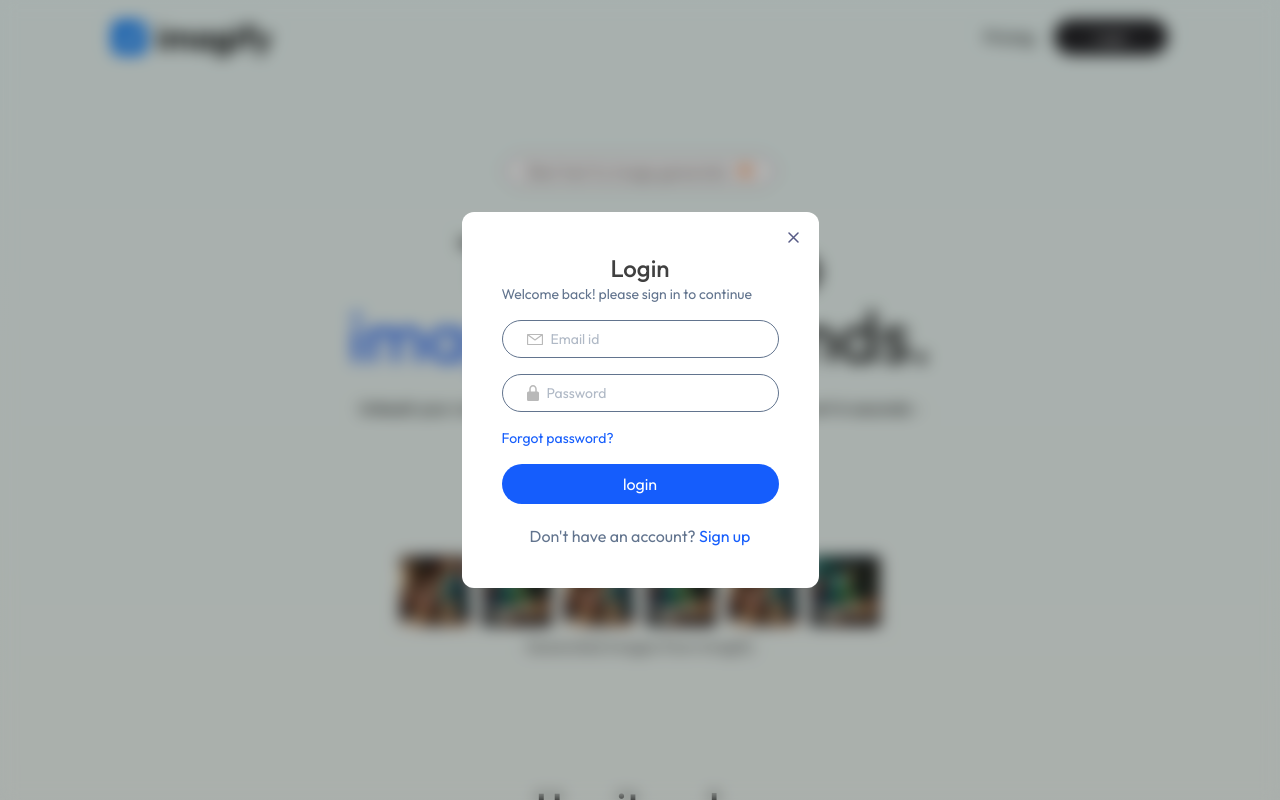
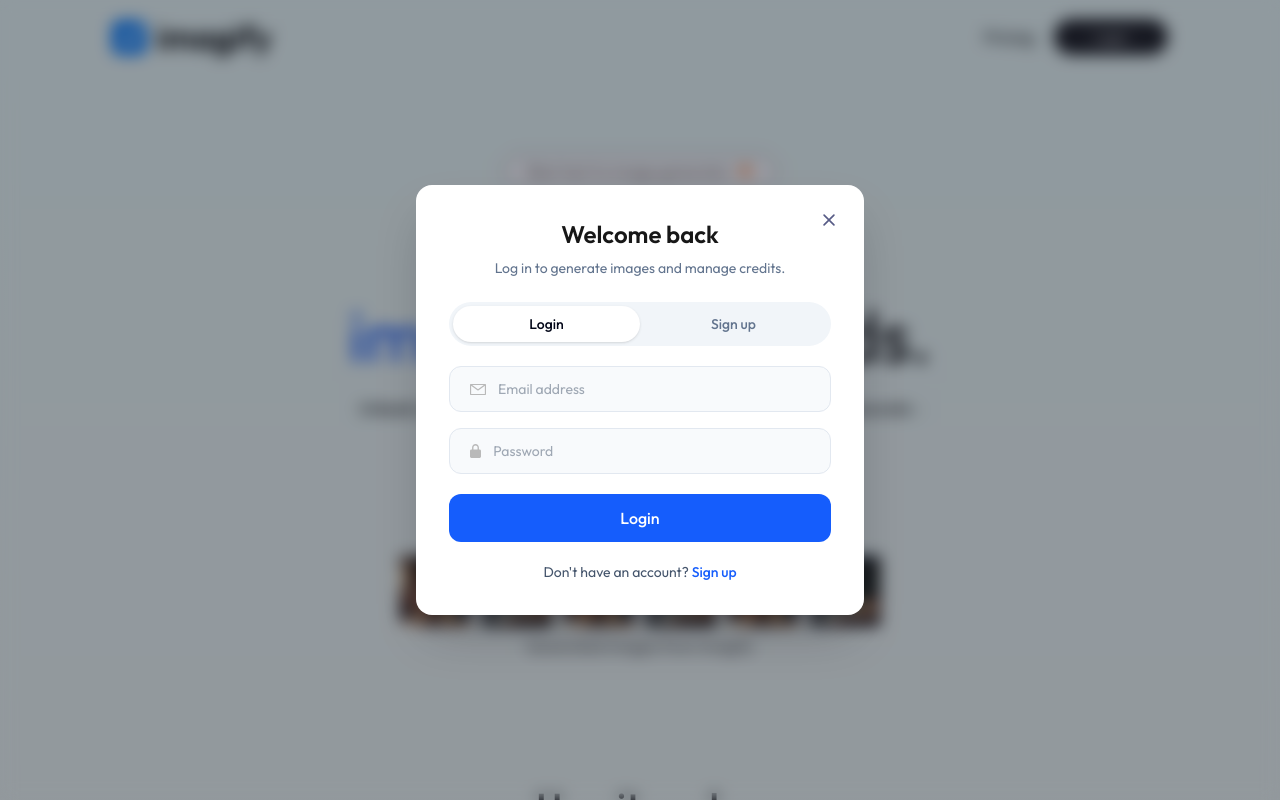
Before and after one commit to sultana-nadia/imagify, a React (Vite) app in the folder client/: page / in a window 1280 px wide. Both pictures are taken after a click on the button "Login". Shown: the top 800 px of the page. Built offline with nearby package versions, Linux system fonts and the light colour scheme.

Commit message:
Improve auth modal and duplicate signup handling

```diff
--- a/client/src/App.jsx
+++ b/client/src/App.jsx
@@ -18,7 +18,7 @@ const App = () => {
   const {showLogin} = useContext(AppContext)
   return (
     <div className='px-4 sm:px-10 md:px-14 lg:px-28 min-h-screen bg-gradient-to-b from-teal-50 to-orange-50'>
-     <ToastContainer position='bottom-right'/>
+     <ToastContainer position='bottom-right' limit={2} newestOnTop autoClose={3000}/>
      <Navbar/>
      {showLogin && <Login/>}
 
--- a/client/src/components/Login.jsx
+++ b/client/src/components/Login.jsx
@@ -14,17 +14,35 @@ const Login = () => {
   const[name, setName] = useState('')
   const[email, setEmail] = useState('')
   const[password, setPassword] = useState('')
+  const[loading, setLoading] = useState(false)
+  const[formError, setFormError] = useState('')
+
+  const isLogin = state === 'Login'
+
+  const switchMode = (nextState) => {
+    setState(nextState)
+    setFormError('')
+    toast.dismiss('auth-error')
+  }
 
   const onSubmitHandler = async (e) => {
     e.preventDefault();
 
+    if(loading){
+        return
+    }
+
+    setLoading(true)
+    setFormError('')
+    toast.dismiss('auth-error')
+
     try {
 
-        if (state === 'Login') {
+        if (isLogin) {
 
             const { data } = await axios.post(
                 backendUrl + '/api/user/login',
-                { email, password }
+                { email: email.trim(), password }
             );
 
             if (data.success) {
@@ -36,14 +54,15 @@ const Login = () => {
 
                 setShowLogin(false);
             } else {
-                toast.error(data.message);
+                setFormError(data.message);
+                toast.error(data.message, {toastId: 'auth-error'});
             }
 
         } else {
 
             const { data } = await axios.post(
                 backendUrl + '/api/user/register',
-                { name, email, password }
+                { name: name.trim(), email: email.trim(), password }
             );
 
             if (data.success) {
@@ -55,12 +74,17 @@ const Login = () => {
 
                 setShowLogin(false);
             } else {
-                toast.error(data.message);
+                setFormError(data.message);
+                toast.error(data.message, {toastId: 'auth-error'});
             }
         }
 
     } catch (error) {
-        toast.error(error.message);
+        const message = error.response?.data?.message || error.message;
+        setFormError(message);
+        toast.error(message, {toastId: 'auth-error'});
+    } finally {
+        setLoading(false)
     }
 };
 
@@ -74,47 +98,49 @@ const Login = () => {
 
   return (
 
-    <div className="fixed top-0 left-0 right-0 bottom-0 z-10 backdrop-blur-sm bg-black/30 flex justify-center items-center">
+    <div className="fixed inset-0 z-50 bg-slate-950/40 backdrop-blur-sm flex justify-center items-center px-4">
 
         <motion.form onSubmit={onSubmitHandler}
         initial={{opacity:0.2, y:50}}
         transition={{duration:0.3}}
         whileInView={{opacity:1, y:0}}
         viewport={{once:true}}
-        className="relative bg-white p-10 rounded-xl text-slate-500">
-            <h1 className="text-center text-2xl text-neutral-700 font-medium">{state}</h1>
-            <p className="text-sm">Welcome back! please sign in to continue</p>
+        className="relative w-full max-w-md bg-white p-7 sm:p-8 rounded-2xl text-slate-600 shadow-2xl border border-white/70">
+            <div className="mb-6 text-center">
+                <h1 className="text-2xl text-neutral-900 font-semibold">{isLogin ? 'Welcome back' : 'Create your account'}</h1>
+                <p className="text-sm mt-2 text-slate-500">{isLogin ? 'Log in to generate images and manage credits.' : 'Sign up to get your first 5 credits.'}</p>
+            </div>
+
+            <div className="grid grid-cols-2 rounded-full bg-slate-100 p-1 mb-5 text-sm font-medium">
+                <button type="button" onClick={()=>switchMode('Login')} className={`py-2 rounded-full transition ${isLogin ? 'bg-white text-slate-950 shadow-sm' : 'text-slate-500 hover:text-slate-800'}`}>Login</button>
+                <button type="button" onClick={()=>switchMode('Sign Up')} className={`py-2 rounded-full transition ${!isLogin ? 'bg-white text-slate-950 shadow-sm' : 'text-slate-500 hover:text-slate-800'}`}>Sign up</button>
+            </div>
 
             {
-               state !== 'Login' &&
-                <div className="border px-6 py-2 flex items-center gap-2 rounded-full mt-5">
+               !isLogin &&
+                <div className="border border-slate-200 bg-slate-50 px-5 py-3 flex items-center gap-3 rounded-xl mt-4 focus-within:border-blue-400 focus-within:bg-white">
                 <img width={20} src={assets.profile_icon} alt="" />
-                <input onChange={e=> setName(e.target.value)} value={name} className="outline-none text-sm" type="text" placeholder="Full Name" required />
+                <input onChange={e=> setName(e.target.value)} value={name} className="outline-none text-sm bg-transparent w-full" type="text" placeholder="Full Name" required={!isLogin} disabled={loading} />
             </div>
             }
 
-            <div className="border px-6 py-2 flex items-center gap-2 rounded-full mt-4">
+            <div className="border border-slate-200 bg-slate-50 px-5 py-3 flex items-center gap-3 rounded-xl mt-4 focus-within:border-blue-400 focus-within:bg-white">
                 <img width={16} src={assets.email_icon} alt="" />
-                <input onChange={e=> setEmail(e.target.value)} value={email} className="outline-none text-sm" type="email" placeholder="Email id" required />
+                <input onChange={e=> setEmail(e.target.value)} value={email} className="outline-none text-sm bg-transparent w-full" type="email" placeholder="Email address" required disabled={loading} />
             </div>
 
-            <div className="border px-6 py-2 flex items-center gap-2 rounded-full mt-4">
+            <div className="border border-slate-200 bg-slate-50 px-5 py-3 flex items-center gap-3 rounded-xl mt-4 focus-within:border-blue-400 focus-within:bg-white">
                 <img width={12} src={assets.lock_icon} alt="" />
-                <input onChange={e=> setPassword(e.target.value)} value={password} className="outline-none text-sm" type="password" placeholder="Password" required />
+                <input onChange={e=> setPassword(e.target.value)} value={password} className="outline-none text-sm bg-transparent w-full" type="password" placeholder="Password" required disabled={loading} />
             </div>
 
-            <p className="text-sm text-blue-600 my-4 cursor-pointer">Forgot password?</p>
+            {formError && <p className="mt-4 rounded-lg bg-red-50 px-4 py-2 text-sm text-red-600">{formError}</p>}
 
-            <button type="submit" className="bg-blue-600 w-full text-white py-2 rounded-full">{state === 'Login' ? 'login' : 'create account'}</button>
+            <button type="submit" disabled={loading} className="bg-blue-600 w-full text-white py-3 rounded-xl mt-5 font-medium hover:bg-blue-700 disabled:opacity-60 disabled:cursor-not-allowed">{loading ? 'Please wait...' : isLogin ? 'Login' : 'Create account'}</button>
 
-            {
-                state === 'Login' ?
-            <p className='mt-5 text-center'>Don't have an account? <span className="text-blue-600 cursor-pointer" onClick={()=> setState('Sign up')}>Sign up</span> </p>
-            :
-            <p className="mt-5 text-center">Already have an account? <span className="text-blue-600 cursor-pointer" onClick={()=> setState('Login')}>Login</span> </p>
-            }
+            <p className='mt-5 text-center text-sm'>{isLogin ? "Don't have an account?" : 'Already have an account?'} <button type="button" className="text-blue-600 font-medium hover:underline" onClick={()=> switchMode(isLogin ? 'Sign Up' : 'Login')}>{isLogin ? 'Sign up' : 'Login'}</button></p>
 
-            <img onClick={()=>setShowLogin(false)} src={assets.cross_icon} className="absolute top-5 right-5 cursor-pointer"  alt="" />
+            <button type="button" onClick={()=>setShowLogin(false)} className="absolute top-5 right-5 rounded-full p-2 hover:bg-slate-100" aria-label="Close login modal"><img src={assets.cross_icon} className="w-3"  alt="" /></button>
 
         </motion.form>
 
```
Also changed, not shown: 2 other files (tests, documents, lock files or other folders).
